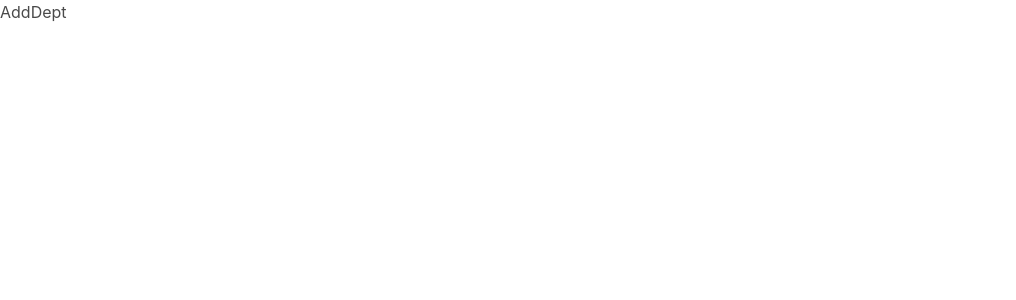
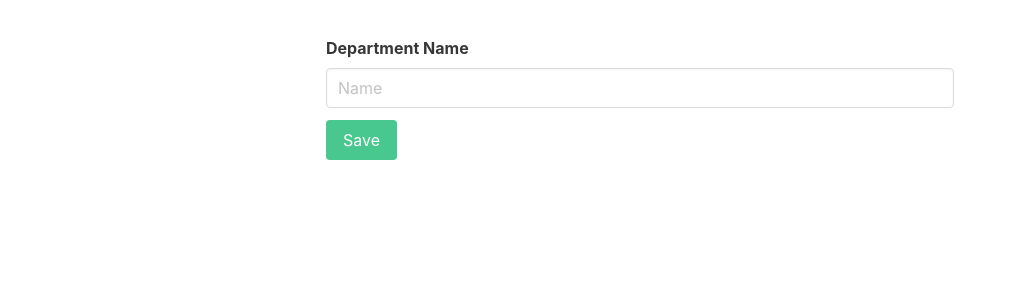
Before and after one commit to Ryalynne/MERN, a React (Create React App) app in the folder frontend/: page /department in a window 1280 px wide. Shown: the top 300 px of the page, without its empty margins (0-1016 px from the left). Built offline with nearby package versions, Linux system fonts and the light colour scheme.

Commit message:
new update

```diff
--- a/frontend/src/components/AddDept.js
+++ b/frontend/src/components/AddDept.js
@@ -1,9 +1,48 @@
-import React from 'react'
+import React, { useState } from "react";
+import axios from "axios";
+import { useNavigate } from "react-router-dom";
 
 function AddDept() {
+  const [Department_Name, setDept] = useState("");
+  const navigate = useNavigate();
+
+  const saveDepartment = async (e) => {
+    e.preventDefault();
+    try {
+      await axios.post("http://localhost:5000/users/deptAdd", {
+        Department_Name,
+      });
+      navigate("/");
+    } catch (error) {
+      console.log(error);
+    }
+  };
+
   return (
-    <div>AddDept</div>
-  )
+    <div className="columns mt-5 is-centered">
+      <div className="column is-half">
+        <form onSubmit={saveDepartment}>
+          <div className="field">
+            <label className="label">Department Name</label>
+            <div className="control">
+              <input
+                type="text"
+                className="input"
+                value={Department_Name}
+                onChange={(e) => setDept(e.target.value)}
+                placeholder="Name"
+              />
+            </div>
+          </div>
+          <div className="field">
+            <button type="submit" className="button is-success">
+              Save
+            </button>
+          </div>
+        </form>
+      </div>
+    </div>
+  );
 }
 
-export default AddDept
+export default AddDept;
```
Also changed, not shown: 2 other files (tests, documents, lock files or other folders).
